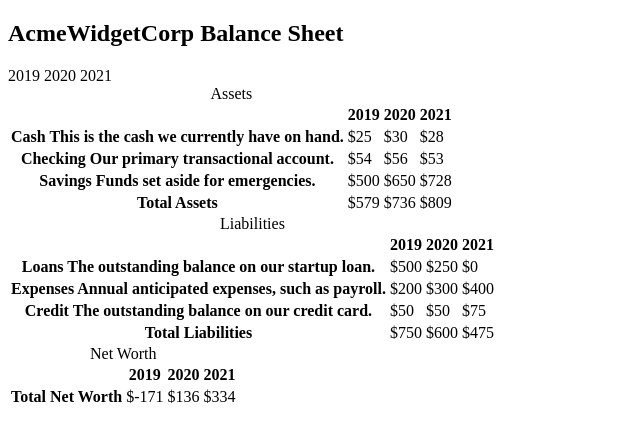
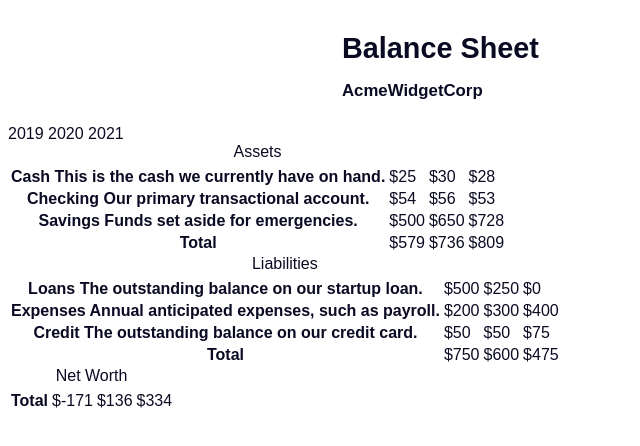
Before and after one commit to rrenattavs/studies-projects, a website: page scripts/mini_projects/BalanceSheet/index.html in a window 1280 px wide. Shown: the whole page, without its empty margins (0-640 px from the left). Drawn offline with Linux system fonts and the light colour scheme.

Commit message:
update the file styles.css

```diff
--- a/scripts/mini_projects/BalanceSheet/styles.css
+++ b/scripts/mini_projects/BalanceSheet/styles.css
@@ -1,3 +1,40 @@
-html{
+span[class~="sr-only"] {
+    border: 0;
+    clip: rect(1px, 1px, 1px, 1px);
+    clip-path: inset(50%);
+    height: 1px;
+    width: 1px;
+    position: absolute;
+    overflow: hidden;
+    white-space: nowrap;
+    padding: 0;
+    margin: -1px;
+  }
+
+  html {
     box-sizing: border-box;
-}
+  }
+
+  body {
+    font-family: sans-serif;
+    color: #0a0a23;
+  }
+
+  h1 {
+    max-width: 37.25rem;
+    margin: 0 auto;
+    padding: 1.5rem 1.25rem;
+  }
+
+  h1 .flex {
+    display: flex;
+    flex-direction: column-reverse;
+    gap: 1rem;
+  }
+
+  h1 .flex span:first-of-type {
+    font-size: 0.7em;
+  }
+  h1 .flex span:last-of-type{
+    font-size: 1.2em;
+  }
```
